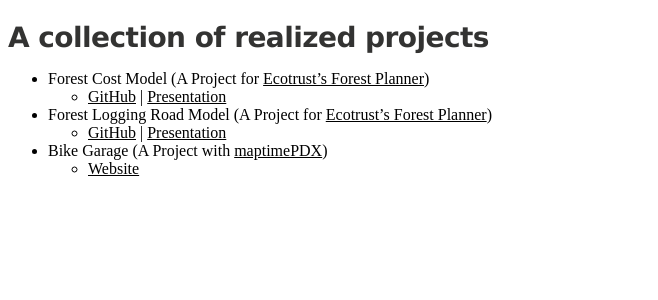
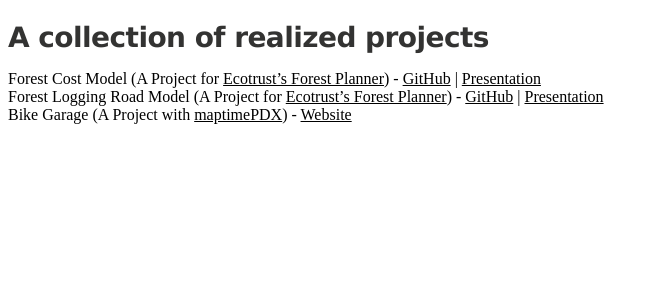
Before and after one commit to ustroetz/ustroetz.github.io, a Jekyll site: the page built from index.md, in a window 1280 px wide. Shown: the top 300 px of the page, without its empty margins (0-658 px from the left). Built offline with Jekyll 4.4.1, drawn with Linux system fonts in a browser that asks for light colours; Markdown is read by kramdown in place of the engine named in the settings.

```diff
--- a/index.md
+++ b/index.md
@@ -6,12 +6,12 @@ published: true
 
 ## A collection of realized projects
 
-- Forest Cost Model (A Project for [Ecotrust's Forest Planner](http://stage.forestplanner.ecotrust.org))
+Forest Cost Model (A Project for [Ecotrust's Forest Planner](http://stage.forestplanner.ecotrust.org))
 	- [GitHub](https://github.com/ustroetz/cost_model) | [Presentation](http://ustroetz.github.io/CostModel/brownbag.pptx)
 <br/>
-- Forest Logging Road Model (A Project for [Ecotrust's Forest Planner](http://stage.forestplanner.ecotrust.org))
+Forest Logging Road Model (A Project for [Ecotrust's Forest Planner](http://stage.forestplanner.ecotrust.org))
 	- [GitHub](https://github.com/ustroetz/log-road) | [Presentation](http://ustroetz.github.io/LogRoad)
 <br/>
-- Bike Garage (A Project with [maptimePDX](http://maptimepdx.org))
+Bike Garage (A Project with [maptimePDX](http://maptimepdx.org))
 	- [Website](https://github.com/ustroetz/BikeGarage)
 <br/>
```
